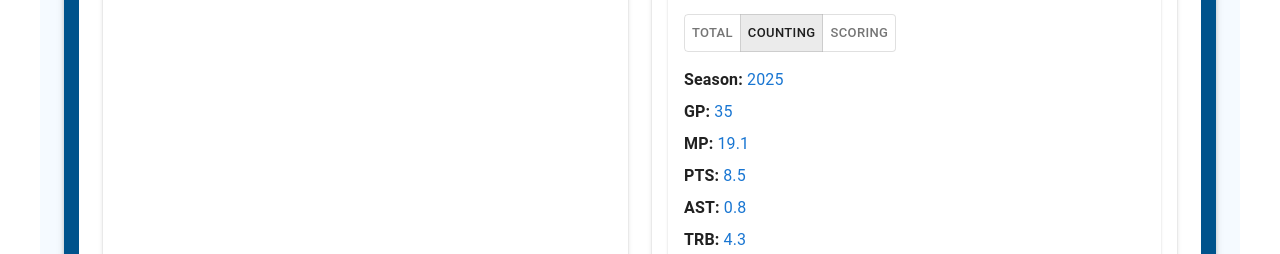
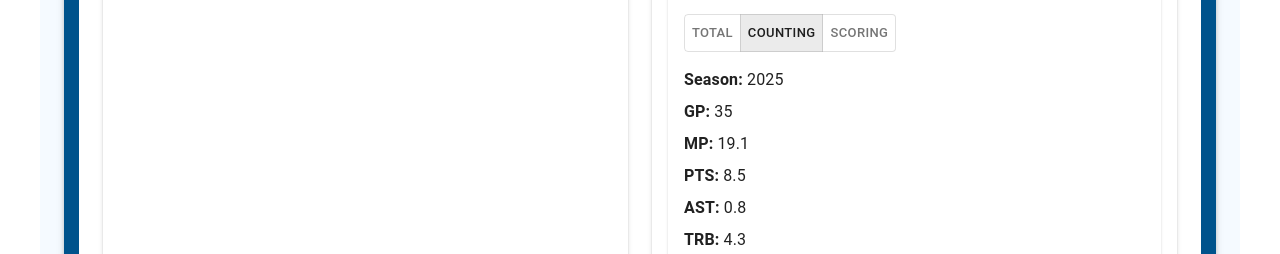
Before and after one commit to yashwantsathish/Mavs-Draft-Hub, a React (Vite) app: page /player/118028 in a window 1280 px wide. Both pictures are taken after a click on the button "Season Stats". Shown: the part 546-800 px from the top of the page. Built offline with nearby package versions, Linux system fonts and the light colour scheme.

Commit message:
changed stats font color

```diff
--- a/src/pages/PlayerProfile.jsx
+++ b/src/pages/PlayerProfile.jsx
@@ -230,7 +230,7 @@ function PlayerProfile() {
                     </ToggleButtonGroup>
                     <Stack spacing={1}>
                       {getStatLines().map(({ label, value }) => (
-                        <Typography key={label}><strong>{label}:</strong> <span style={{ color: '#1976d2' }}>{value ?? '--'}</span></Typography>
+                        <Typography key={label}><strong>{label}:</strong> <span style={{ color: '#black' }}>{value ?? '--'}</span></Typography>
                       ))}
                     </Stack>
                   </>
```
